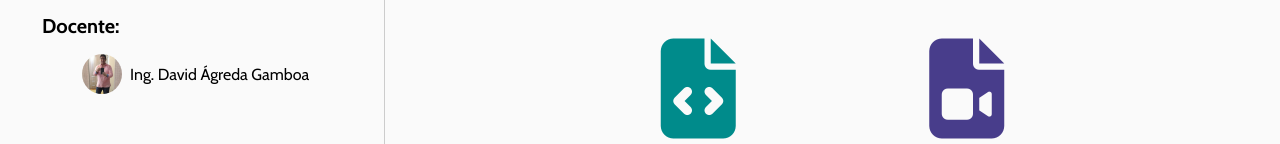
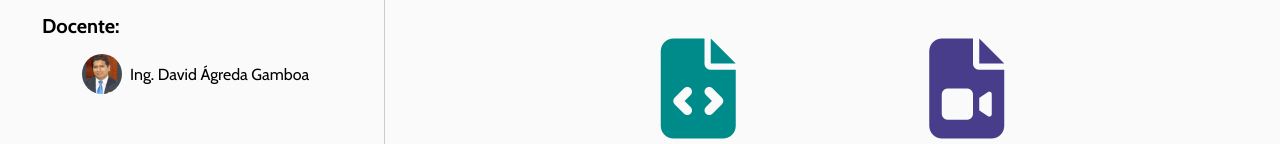
Before and after one commit to ricardoserin/so_files, a plain HTML site: page index.html in a window 1280 px wide. Shown: the part 483-627 px from the top of the page. Drawn offline with nearby package versions, Linux system fonts and the light colour scheme; a script that the page names is missing.

Commit message:
Update index.html

```diff
--- a/index.html
+++ b/index.html
@@ -64,7 +64,7 @@
         <div class="information__devs-container">
           <h2 class="information__devs-title">Docente:</h2>
           <div class="information__dev">
-            <img class="information__dev-photo" src="img/agreda.jpg" alt="" />
+            <img class="information__dev-photo" src="img/ingAgreda.jpg" alt="" />
             <span class="information__dev-name">Ing. David Ágreda Gamboa</span>
           </div>
         </div>
```
